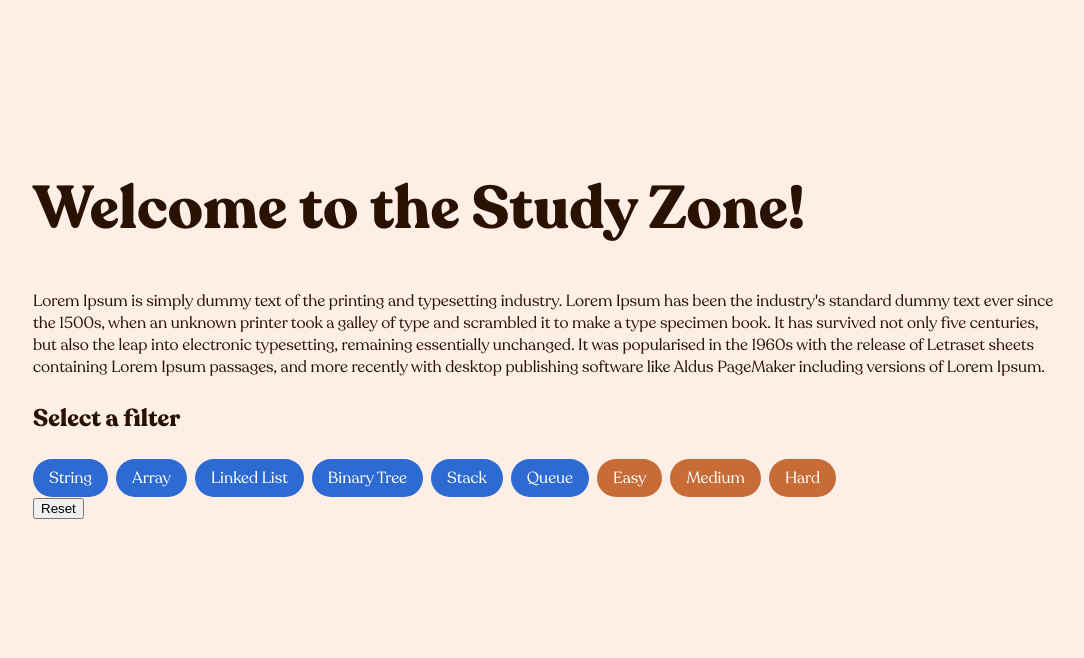
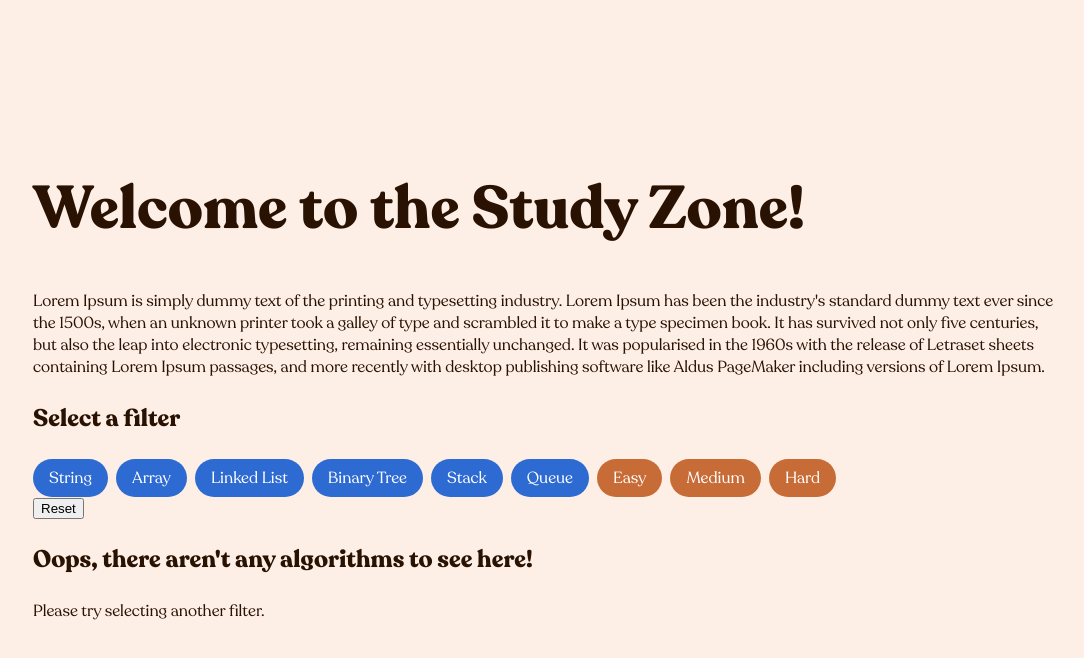
Before and after one commit to isabelxklee/the-study-zone, a React (Create React App) app: page / in a window 1280 px wide. Both pictures are taken after a click on the button "Linked List". Shown: the top 658 px of the page, without its empty margins (95-1179 px from the left). Built offline with nearby package versions, Linux system fonts and the light colour scheme.

Commit message:
refactored logic for loading data

```diff
--- a/src/pages/Home/index.jsx
+++ b/src/pages/Home/index.jsx
@@ -5,6 +5,15 @@ import Loading from "../../components/Loading";
 import Filter from "../../components/Filter";
 import { CardsContainer } from "../../components/component-styles";
 import * as Global from "../../styles";
+
+const EmptyState = () => {
+  return (
+    <>
+      <Global.H3>Oops, there aren't any algorithms to see here!</Global.H3>
+      <Global.P>Please try selecting another filter.</Global.P>
+    </>
+  );
+};
 
 const Home = () => {
   const [selectedTag, setSelectedTag] = useState(null);
@@ -36,11 +45,17 @@ const Home = () => {
       <Filter selectedTag={selectedTag} setSelectedTag={setSelectedTag} />
 
       {data ? (
-        <CardsContainer>
-          {filteredData().map((algo) => (
-            <Card key={algo.id} algo={algo} />
-          ))}
-        </CardsContainer>
+        <>
+          {filteredData().length > 0 ? (
+            <CardsContainer>
+              {filteredData().map((algo) => (
+                <Card key={algo.id} algo={algo} />
+              ))}
+            </CardsContainer>
+          ) : (
+            <EmptyState />
+          )}
+        </>
       ) : (
         <Loading />
       )}
```
